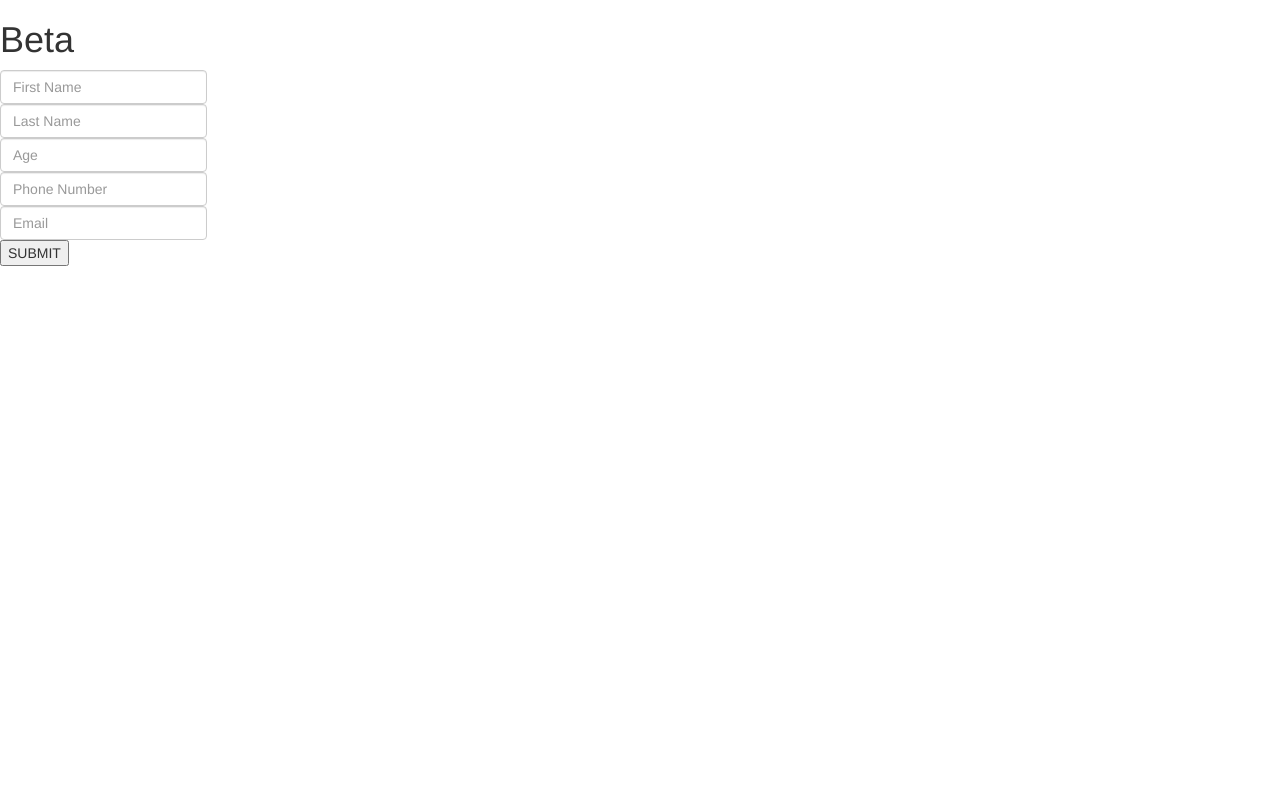
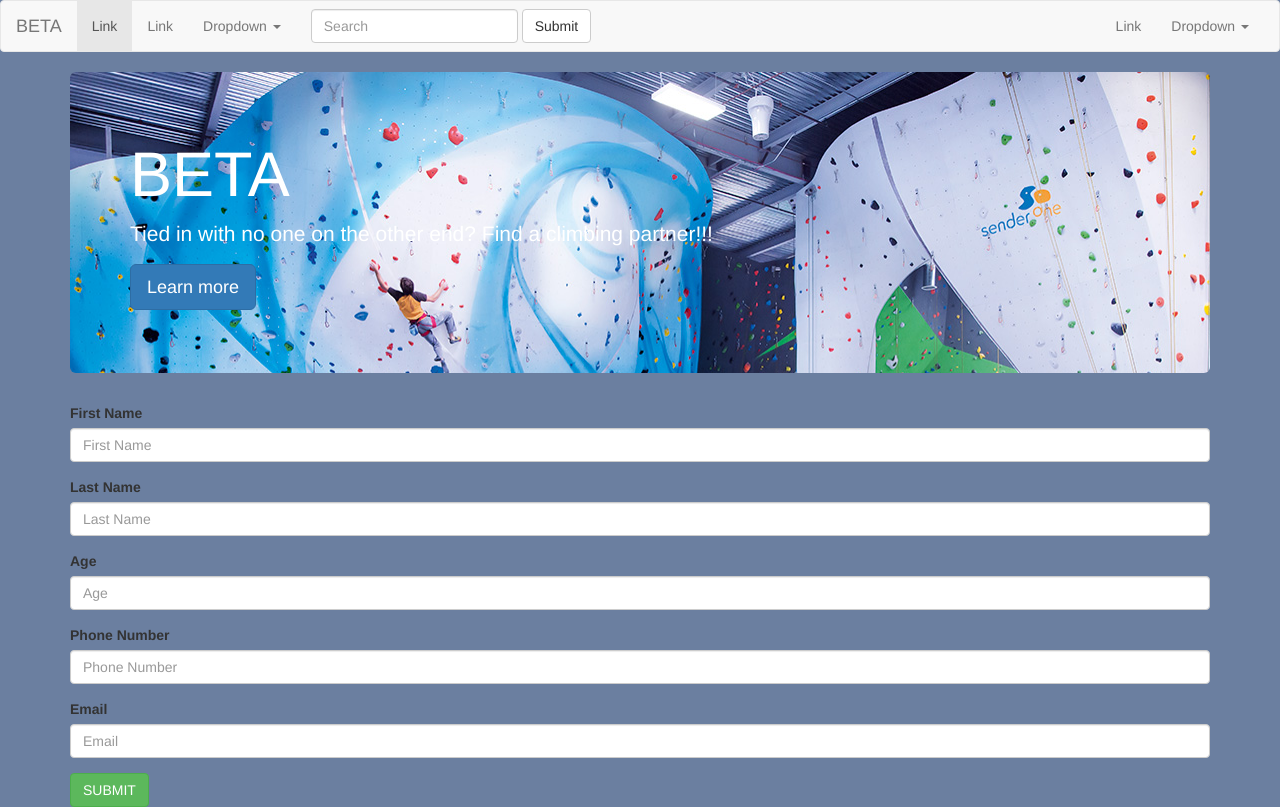
Before and after one commit to martinliempham/climbingForm, a plain HTML site: page index.html in a window 1280 px wide. Drawn offline with nearby package versions, Linux system fonts and the light colour scheme.

Commit message:
added 2 jpg styled form with bootstrap

```diff
--- a/index.html
+++ b/index.html
@@ -4,9 +4,9 @@
     <meta charset="utf-8">
     <meta name="viewport" content="width=device-width, initial-scale=1">
     <title>Climbing Form</title>
-    <link rel="stylesheet" type="text/css" href="style.css">
     <!-- Latest compiled and minified CSS -->
 <link rel="stylesheet" href="https://maxcdn.bootstrapcdn.com/bootstrap/3.3.7/css/bootstrap.min.css" integrity="sha384-BVYiiSIFeK1dGmJRAkycuHAHRg32OmUcww7on3RYdg4Va+PmSTsz/K68vbdEjh4u" crossorigin="anonymous">
+<link rel="stylesheet" type="text/css" href="style.css">
     <script src="https://code.jquery.com/jquery-3.3.1.min.js"></script>
     <script src="https://cdn.jsdelivr.net/npm/jquery-validation@1.17.0/dist/jquery.validate.min.js">
     </script>
@@ -16,16 +16,79 @@
 
   </head>
   <body>
-    <h1>Beta</h1>
-    <form class="form-inline" id=climberInfo>
-      <div class="fname">
-        <input type="text" class="form-control" name="firstName" value="" placeholder="First Name">
+    <nav class="navbar navbar-default">
+      <div class="container-fluid">
+        <!-- Brand and toggle get grouped for better mobile display -->
+        <div class="navbar-header">
+          <button type="button" class="navbar-toggle collapsed" data-toggle="collapse" data-target="#bs-example-navbar-collapse-1" aria-expanded="false">
+            <span class="sr-only">Toggle navigation</span>
+            <span class="icon-bar"></span>
+            <span class="icon-bar"></span>
+            <span class="icon-bar"></span>
+          </button>
+          <a class="navbar-brand" href="#">BETA</a>
         </div>
-      <div class="lname">
-        <input type="text" class="form-control" name="lastName" value="" placeholder="Last Name">
+
+        <!-- Collect the nav links, forms, and other content for toggling -->
+        <div class="collapse navbar-collapse" id="bs-example-navbar-collapse-1">
+          <ul class="nav navbar-nav">
+            <li class="active"><a href="#">Link <span class="sr-only">(current)</span></a></li>
+            <li><a href="#">Link</a></li>
+            <li class="dropdown">
+              <a href="#" class="dropdown-toggle" data-toggle="dropdown" role="button" aria-haspopup="true" aria-expanded="false">Dropdown <span class="caret"></span></a>
+              <ul class="dropdown-menu">
+                <li><a href="#">Action</a></li>
+                <li><a href="#">Another action</a></li>
+                <li><a href="#">Something else here</a></li>
+                <li role="separator" class="divider"></li>
+                <li><a href="#">Separated link</a></li>
+                <li role="separator" class="divider"></li>
+                <li><a href="#">One more separated link</a></li>
+              </ul>
+            </li>
+          </ul>
+          <form class="navbar-form navbar-left">
+            <div class="form-group">
+              <input type="text" class="form-control" placeholder="Search">
             </div>
-      <div class="age">
-        <input type="number" class="form-control" name="age" value="" placeholder="Age">
+            <button type="submit" class="btn btn-default">Submit</button>
+          </form>
+          <ul class="nav navbar-nav navbar-right">
+            <li><a href="#">Link</a></li>
+            <li class="dropdown">
+              <a href="#" class="dropdown-toggle" data-toggle="dropdown" role="button" aria-haspopup="true" aria-expanded="false">Dropdown <span class="caret"></span></a>
+              <ul class="dropdown-menu">
+                <li><a href="#">Action</a></li>
+                <li><a href="#">Another action</a></li>
+                <li><a href="#">Something else here</a></li>
+                <li role="separator" class="divider"></li>
+                <li><a href="#">Separated link</a></li>
+              </ul>
+            </li>
+          </ul>
+        </div><!-- /.navbar-collapse -->
+      </div><!-- /.container-fluid -->
+    </nav>
+
+    <div class="container">
+    <div class="jumbotron">
+        <h1 style="color:white">BETA</h1>
+        <p>Tied in with no one on the other end?  Find a climbing partner!!!</p>
+        <p><a class="btn btn-primary btn-lg" href="#" role="button">Learn more</a></p>
+
+      </div>
+      <form>
+        <div class="form-group">
+          <label for="firstName">First Name</label>
+          <input type="text" class="form-control" id="firstName" value="" placeholder="First Name">
+        </div>
+        <div class="form-group">
+          <label for="lastName">Last Name</label>
+          <input type="text" class="form-control" id="lastName" value="" placeholder="Last Name">
+        </div>
+        <div class="form-group">
+          <label for="age">Age</label>
+          <input type="number" class="form-control" id="age" value="" placeholder="Age">
         </div>
         <!-- <div class="lead">
         <input type="number" name="leadingGrade" value="" placeholder="Lead Climbing Grade">
@@ -33,20 +96,23 @@
       <div class="boulder">
       <input type="number" name="boulderingGrade" value="" placeholder="Bourlering Grade">
     </div> -->
-      <div class="phone">
-        <input type="tel" class="form-control" name="phoneNumber" value="" placeholder="Phone Number">
+    <div class="form-group">
+      <label for="phoneNumber">Phone Number</label>
+      <input type="tel" class="form-control" id="phoneNumber" value="" placeholder="Phone Number">
     </div>
     <!-- <div class="availability">
     <input type="date" name="days" value="" placeholder="Days">
     <input type="time" name="time" value="" placeholder="Times">
   </div> -->
-      <div class="email">
-        <input type="email" class="form-control" name="email" value="" placeholder="Email">
+  <div class="form-group">
+    <label for="email">Email</label>
+    <input type="email" class="form-control" id="email" value="" placeholder="Email">
   </div>
   <div class="submit">
-        <button class="button" name="submit">SUBMIT</button>
+    <button type="button" class="btn btn-success" name="submit">SUBMIT</button>
   </div>
 </form>
+    </div>
 
   </body>
 </html>
--- a/style.css
+++ b/style.css
@@ -1,3 +1,12 @@
 body {
-  background-color: yellow;
+  background-color: #6b7fa0;
 }
+.jumbotron {
+  background-image: url('walltopia2.jpg');
+}
+h1 {
+  color: white;
+}
+p {
+  color: white;
+}
```
Also changed, not shown: walltopia1.jpg (added), walltopia2.jpg (added). Lines whose indentation alone changed are shown as unchanged.
